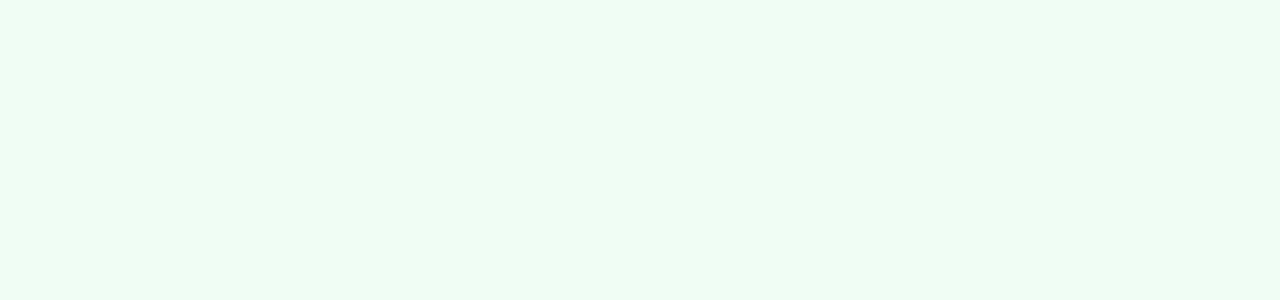
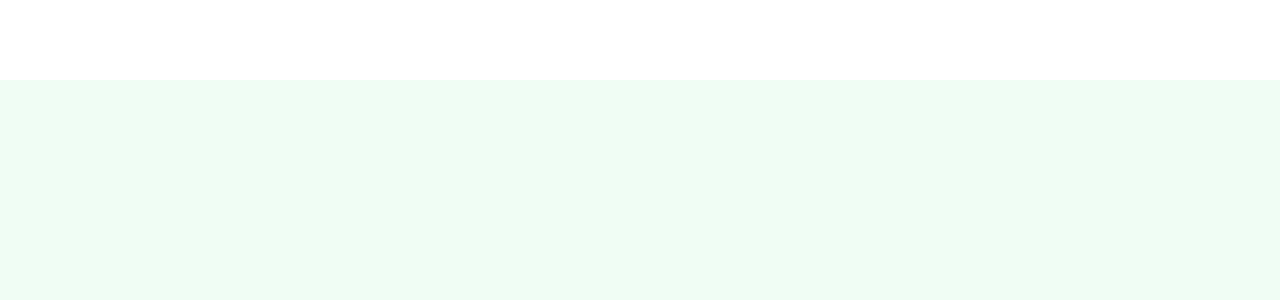
Before and after one commit to AmirHamzah-1Fz/flora-surge, a React (Vite) app: page / in a window 1280 px wide. Shown: the top 300 px of the page. Built offline with nearby package versions, Linux system fonts and the light colour scheme.

Commit message:
Stash header

```diff
--- a/src/App.tsx
+++ b/src/App.tsx
@@ -1,7 +1,11 @@
+import Header from "./components/Header";
+
 function App() {
   return (
     <>
       {/* LETAKKAN FILE KOMPONEN DI DALAM MAIN (TIDAK TERMASUK HEADER & FOOTER) *DI BRANCH MAIN SAJA */}
+
+      <Header />
       <main className="">
       </main>
     </>
--- /dev/null
+++ b/src/components/Header.tsx
@@ -0,0 +1,11 @@
+function Header() {
+  return (
+    <header className="w-full fixed top-0 left-0 bg-white h-20">
+        <div className="flex justify-between items-center px-4 py-2">
+
+        </div>
+    </header>
+  )
+}
+
+export default Header
```
